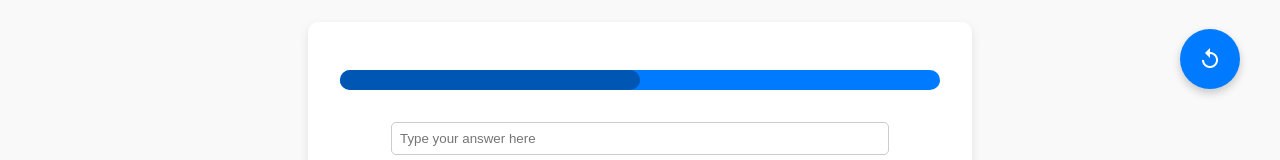
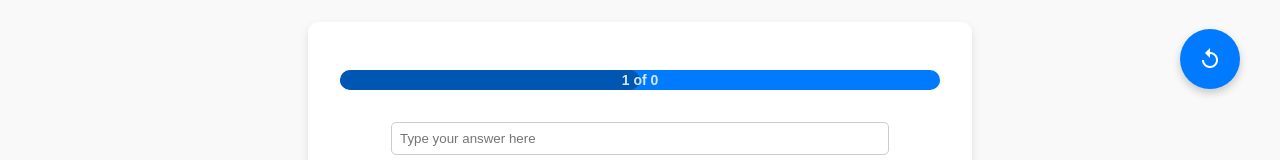
Before and after one commit to SgtGraf/hci-quiz-and-learn, an Angular app in the folder my-angular-app/: page /quiz in a window 1280 px wide. Both pictures are taken after a click on the button "Start Quiz". Shown: the part 171-331 px from the top of the page. Built offline with nearby package versions, Linux system fonts and the light colour scheme; no server answers.

Commit message:
show number of questions

```diff
--- a/my-angular-app/src/app/quiz/quiz.component.css
+++ b/my-angular-app/src/app/quiz/quiz.component.css
@@ -94,17 +94,32 @@ input[type='text']:focus {
 
 /* Progress bar */
 .progress-bar {
+  position: relative;
   background-color: #007bff;
   height: 20px;
   border-radius: 10px;
   margin: 1rem 0;
+  overflow: hidden;
 }
 
 .progress-bar-inner {
   background-color: #0056b3;
   height: 100%;
-  width: 50%; /* Dynamically update this based on progress */
+  width: 50%;
   border-radius: 10px;
+  transition: width 0.3s ease;
+}
+
+.progress-text {
+  position: absolute;
+  top: 50%;
+  left: 50%;
+  transform: translate(-50%, -50%);
+  font-size: 14px;
+  color: rgba(253, 253, 253, 0.849);
+  font-weight: 600;
+  text-align: center;
+  pointer-events: none;
 }
 
 .speech-indicator {
--- a/my-angular-app/src/app/quiz/quiz.component.html
+++ b/my-angular-app/src/app/quiz/quiz.component.html
@@ -10,12 +10,17 @@
 <!-- Quiz Content -->
 <div *ngIf="started">
   <div class="quiz-container">
+    <!-- Progress Bar -->
     <div class="progress-bar">
       <div
         class="progress-bar-inner"
         [style.width]="(questionIndex / totalQuestions) * 100 + '%'"
       ></div>
+      <div class="progress-text">
+        {{ questionIndex + 1 }} of {{ totalQuestions }}
+      </div>
     </div>
+
 
     <div class="question-text">{{ currentQuestion }}</div>
 
```
